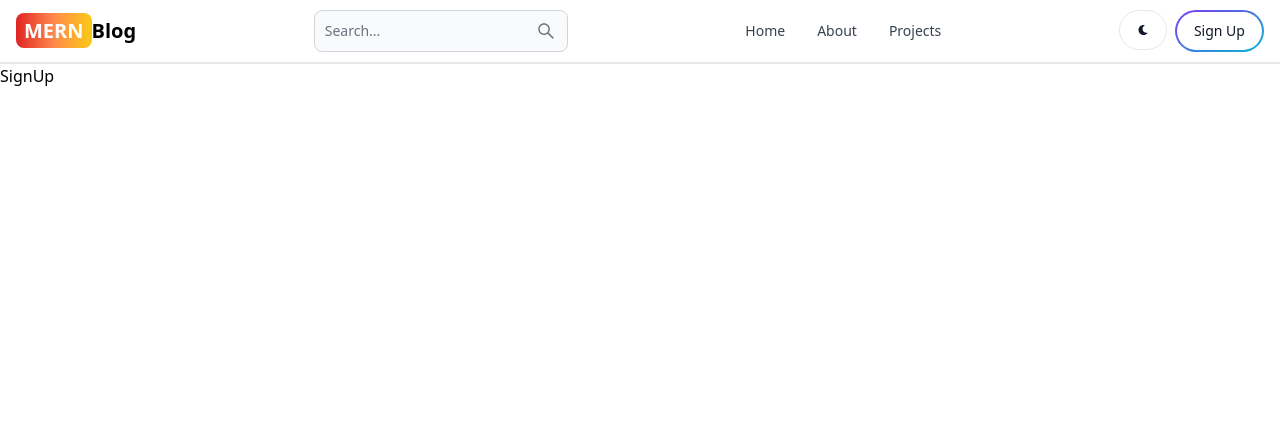
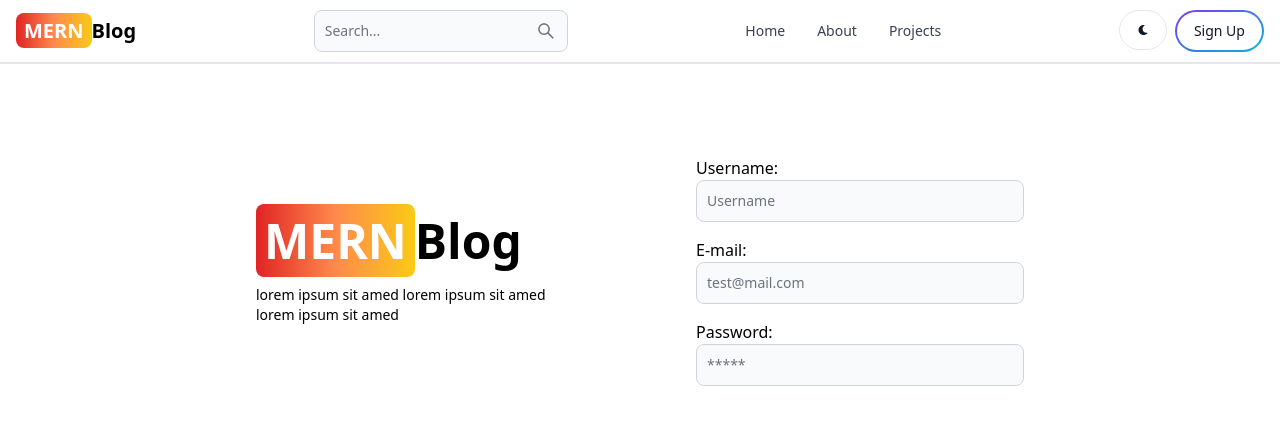
Before and after one commit to HMertYAVAS/MERN-BlogApp, a React (Vite) app in the folder client/: page /Sign-up in a window 1280 px wide. Shown: the top 424 px of the page. Built offline with nearby package versions, Linux system fonts and the light colour scheme.

Commit message:
SingUp Page UI

```diff
--- a/client/src/pages/SignUp.jsx
+++ b/client/src/pages/SignUp.jsx
@@ -1,6 +1,56 @@
+import { TextInput } from "flowbite-react";
+import { Link } from "react-router-dom";
 
 export default function SignUp() {
   return (
-    <div>SignUp</div>
-  )
+<div className="min-h-screen mt-20 p-3">
+  <div className="flex max-w-3xl mx-auto flex-col md:flex-row md:items-center gap-28">
+    {/* Left Side */}
+    <div className="flex-1">
+      <Link
+        to={"/"}
+        className="text-3xl sm:text-5xl font-bold dark:text-white mx-auto"
+      >
+        <span className="px-2 py-1 bg-gradient-to-r from-red-600 via-orange-400 to-yellow-300 rounded-lg text-white">
+          MERN
+        </span>
+        Blog
+      </Link>
+      <p className="text-sm mt-5">
+        lorem ipsum sit amed lorem ipsum sit amed lorem ipsum sit amed
+      </p>
+    </div>
+    {/* Right Side */}
+    <div className="flex-1"> {/* Added mx-auto to center the content horizontally */}
+      <form className="flex flex-col md:max-w-full max-w-screen-2xl gap-4">
+        <div>
+          <label>Username:</label>
+          <TextInput
+            type="text"
+            placeholder="Username"
+            id="username"
+          />
+        </div>
+        <div>
+          <label>E-mail:</label>
+          <TextInput
+            type="text"
+            placeholder="test@mail.com"
+            id="email"
+          />
+        </div>
+        <div>
+          <label>Password:</label>
+          <TextInput
+            type="password"
+            placeholder="*****"
+            id="password"
+          />
+        </div>
+      </form>
+    </div>
+  </div>
+</div>
+
+  );
 }
```
